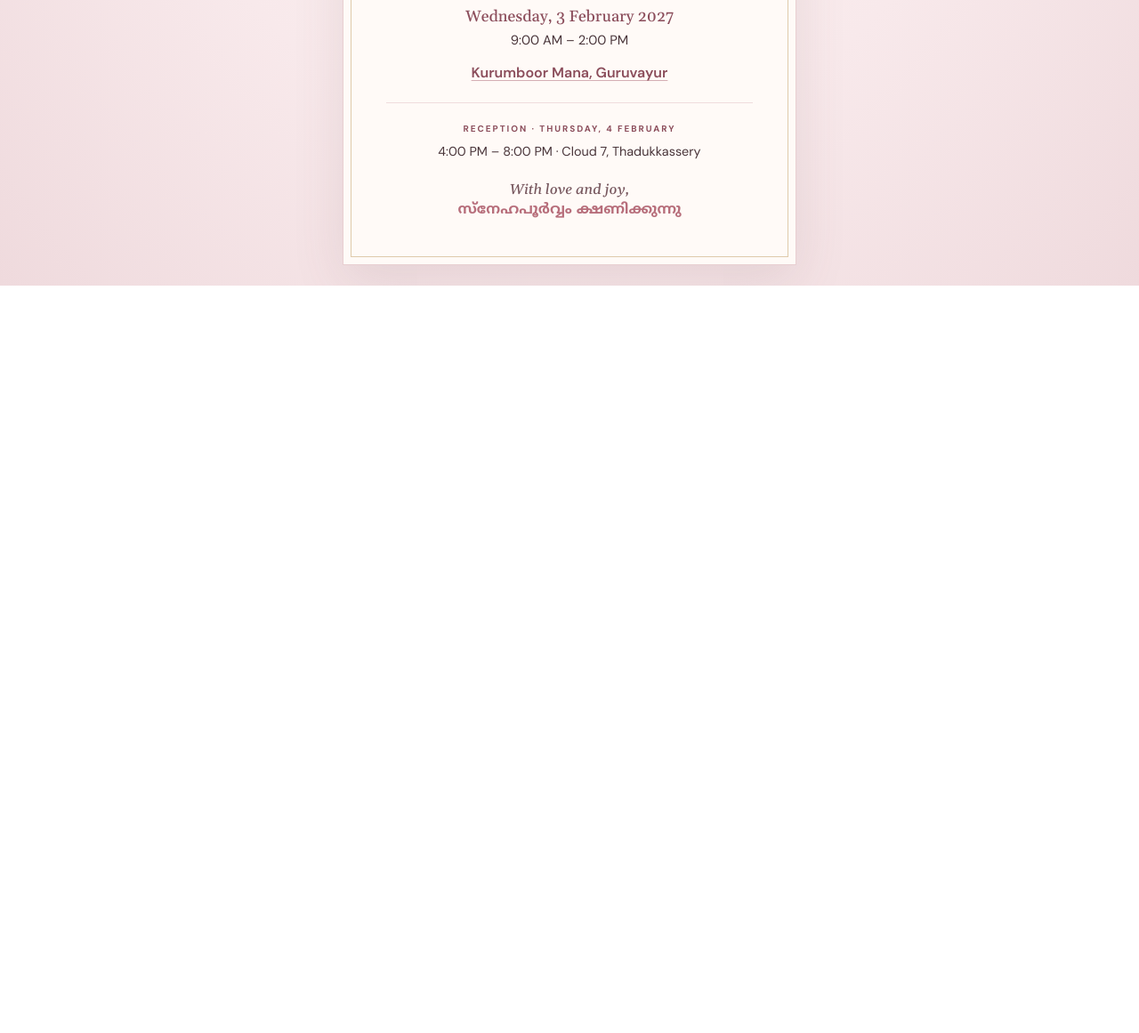
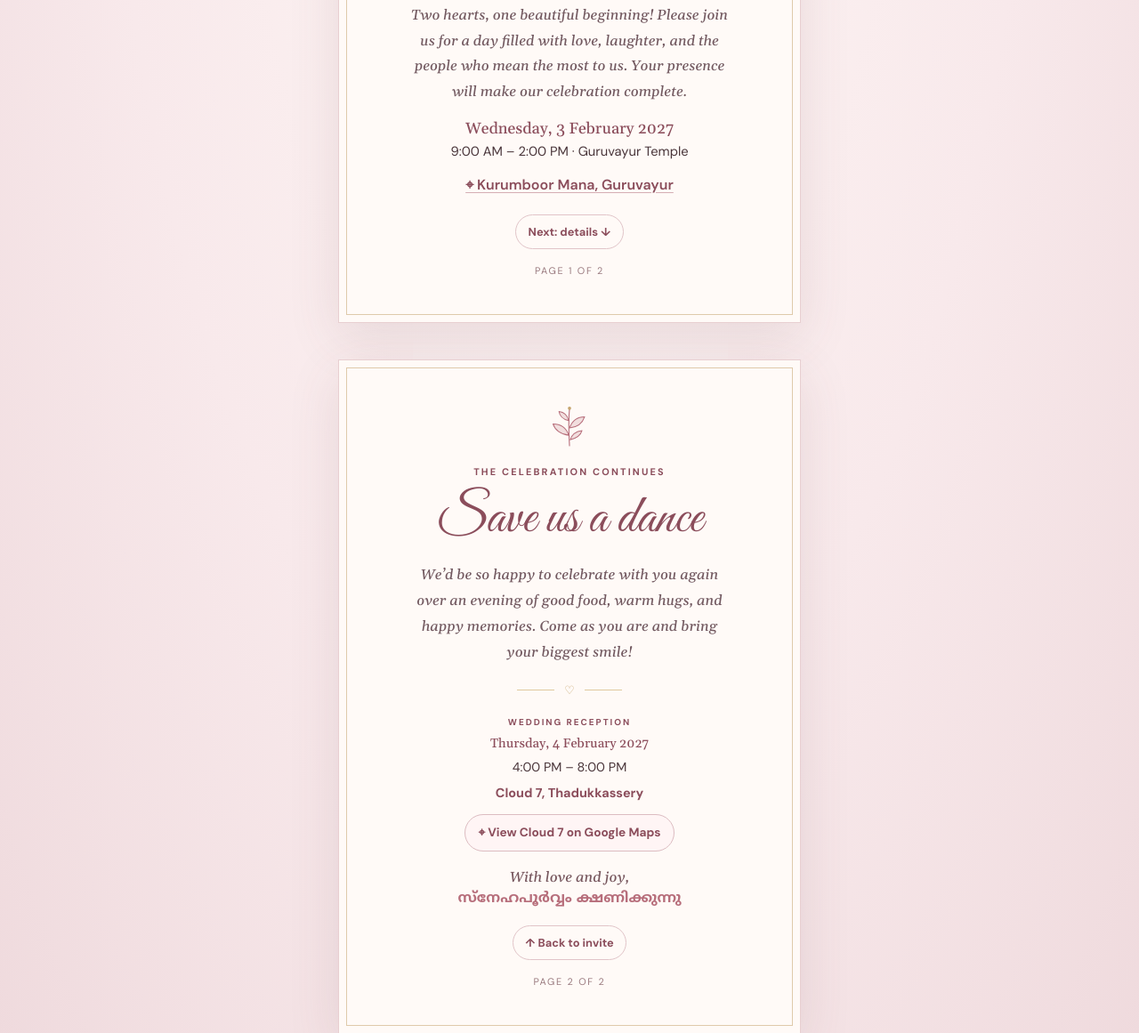
Before and after one commit to robb-stark73/Amarjith-Vishnupriya-Wedding-Invite, a plain HTML site: page index.html in a window 1280 px wide. Shown: the part 479-1640 px from the top of the page at 89% size. Before the commit the page ends 800 px from the top, so only its background shows below. Drawn offline with nearby package versions, Linux system fonts and the light colour scheme.

Commit message:
Add two-page invite and clickable reception map

```diff
--- a/index.html
+++ b/index.html
@@ -4,17 +4,19 @@
   <meta charset="UTF-8">
   <meta name="viewport" content="width=device-width, initial-scale=1, viewport-fit=cover">
   <meta name="theme-color" content="#f8e9eb">
-  <meta name="description" content="A little wedding invitation for Amarjith PN and Vishnupriya Kumar. Join us in Guruvayur on February 3, 2027.">
+  <meta name="description" content="A sweet wedding invitation for Amarjith PN and Vishnupriya Kumar. Celebrate with us in Guruvayur on February 3 and 4, 2027.">
   <title>Amarjith &amp; Vishnupriya | Wedding Invitation</title>
   <link rel="preconnect" href="https://fonts.googleapis.com">
   <link rel="preconnect" href="https://fonts.gstatic.com" crossorigin>
   <link href="https://fonts.googleapis.com/css2?family=DM+Sans:wght@400;500;600;700&family=Gelasio:ital,wght@0,400;0,500;0,600;1,500&family=Great+Vibes&family=Noto+Sans+Malayalam:wght@400;500;600;700&display=swap" rel="stylesheet">
   <style>
-    :root{--pink:#b76e7b;--rose:#8b4d5b;--blush:#f8e9eb;--paper:#fffaf7;--gold:#c5a46d;--ink:#49353a}
+    :root{--pink:#b76e7b;--rose:#8b4d5b;--blush:#f8e9eb;--paper:#fffaf7;--gold:#c5a46d;--ink:#49353a;--line:#e8cfd1}
     *{box-sizing:border-box}
-    body{min-height:100svh;margin:0;padding:1.25rem;display:grid;place-items:center;background:radial-gradient(ellipse at top,#fff8f6 0%,#f8e9eb 58%,#efdadd 100%);color:var(--ink);font:400 16px/1.65 'DM Sans',sans-serif}
-    .invite{position:relative;width:min(100%,510px);padding:clamp(2rem,7vw,3.2rem) clamp(1.35rem,7vw,3rem);text-align:center;background:var(--paper);border:1px solid #e8cfd1;box-shadow:0 18px 55px rgba(111,65,75,.12)}
-    .invite:before{content:"";position:absolute;inset:8px;border:1px solid rgba(197,164,109,.55);pointer-events:none}
+    html{scroll-behavior:smooth;scroll-snap-type:y proximity}
+    body{margin:0;background:radial-gradient(ellipse at top,#fff8f6 0%,#f8e9eb 58%,#efdadd 100%);color:var(--ink);font:400 16px/1.65 'DM Sans',sans-serif}
+    .page{min-height:100svh;display:grid;place-items:center;padding:1.25rem;scroll-snap-align:start}
+    .card{position:relative;width:min(100%,520px);padding:clamp(2rem,7vw,3rem) clamp(1.35rem,7vw,3rem);text-align:center;background:var(--paper);border:1px solid var(--line);box-shadow:0 18px 55px rgba(111,65,75,.12)}
+    .card:before{content:"";position:absolute;inset:8px;border:1px solid rgba(197,164,109,.55);pointer-events:none}
     .sprig{display:block;width:74px;height:53px;margin:0 auto 1rem;color:var(--pink)}
     .eyebrow{margin:0;color:var(--rose);font-size:.68rem;font-weight:700;letter-spacing:.2em;text-transform:uppercase}
     h1{margin:.65rem 0 .25rem;color:var(--rose);font:400 clamp(2.8rem,10vw,4.2rem)/1.08 'Great Vibes',cursive}
@@ -24,18 +26,27 @@
     .rule:before,.rule:after{content:"";width:42px;height:1px;background:#dfc99e}
     .date{margin:0;color:var(--rose);font:500 1.1rem 'Gelasio',serif}
     .time{margin:.15rem 0 0;font-size:.92rem}
-    .venue{display:inline-block;margin:.75rem 0 0;color:var(--rose);font-weight:600;text-decoration-color:#d5aeb4;text-underline-offset:3px}
-    .reception{margin:1.2rem 0 0;padding-top:1rem;border-top:1px solid #efdcdd}
+    .invite-copy{max-width:360px;margin:1rem auto 0;color:#725960;font:italic 1rem/1.8 'Gelasio',serif}
+    .venue-link{display:inline-flex;align-items:center;gap:.4rem;margin:.75rem 0 0;color:var(--rose);font-weight:600;text-decoration-color:#d5aeb4;text-underline-offset:3px}
+    .reception{max-width:380px;margin:1.2rem auto 0;padding-top:1rem;border-top:1px solid #efdcdd}
     .reception .eyebrow{font-size:.62rem}
     .reception p{margin:.35rem 0 0;font-size:.9rem}
-    .signoff{margin:1.25rem 0 0;color:#76565d;font:italic 1rem 'Gelasio',serif}
+    .map-link{display:inline-flex;align-items:center;gap:.4rem;margin-top:.7rem;padding:.55rem .9rem;border:1px solid #dcbcc1;border-radius:999px;color:var(--rose);font-size:.85rem;font-weight:700;text-decoration:none;background:#fff5f5;transition:background .2s,transform .2s}
+    .map-link:hover{background:#f8e9eb;transform:translateY(-1px)}
+    .signoff{margin:1.2rem 0 0;color:#76565d;font:italic 1rem 'Gelasio',serif}
     .malayalam{margin:.2rem 0 0;color:var(--pink);font:600 1rem 'Noto Sans Malayalam',sans-serif}
-    @media(max-width:380px){body{padding:.7rem}.invite{padding:1.8rem 1.1rem}.reception{margin-top:1rem}}
-    @media(prefers-reduced-motion:reduce){*{scroll-behavior:auto}}
+    .page-nav{display:flex;justify-content:center;gap:.7rem;margin-top:1.25rem}
+    .page-nav a{min-width:100px;padding:.5rem .85rem;border:1px solid #e1c4c8;border-radius:999px;color:var(--rose);font-size:.8rem;font-weight:700;text-decoration:none;background:var(--paper)}
+    .page-nav a:hover{background:var(--blush)}
+    .page-number{margin:1rem 0 0;color:#9a7a7f;font-size:.68rem;letter-spacing:.16em;text-transform:uppercase}
+    @media(max-width:380px){.page{padding:.7rem}.card{padding:1.8rem 1.1rem}.reception{margin-top:1rem}}
+    @media(prefers-reduced-motion:reduce){html{scroll-behavior:auto;scroll-snap-type:none}.map-link{transition:none}}
+    @media print{html{scroll-snap-type:none}.page{min-height:100vh;page-break-after:always;padding:0}.page:last-child{page-break-after:auto}.card{box-shadow:none}}
   </style>
 </head>
 <body>
-  <main class="invite" aria-label="Wedding invitation">
+  <section class="page" id="invitation" aria-label="Page 1: Wedding invitation">
+    <main class="card">
       <svg class="sprig" viewBox="0 0 100 70" fill="none" xmlns="http://www.w3.org/2000/svg" aria-hidden="true">
         <path d="M50 64C49 46 48 27 50 8" stroke="currentColor" stroke-width="1.5" stroke-linecap="round"/>
         <path d="M49 48C37 47 28 40 25 31C36 31 45 37 49 48ZM50 37C62 36 70 29 73 20C62 20 54 26 50 37ZM49 26C40 24 35 18 34 12C42 13 47 18 49 26ZM51 55C60 53 67 48 69 41C60 42 54 46 51 55Z" fill="currentColor" fill-opacity=".2" stroke="currentColor" stroke-width="1.4" stroke-linejoin="round"/>
@@ -46,15 +57,38 @@
       <p class="eyebrow">and would love you to celebrate with us</p>
       <h2 class="names">Amarjith PN <span class="amp">&amp;</span><br>Vishnupriya Kumar</h2>
       <div class="rule" aria-hidden="true">♡</div>
-    <p class="date">Wednesday, 3 February 2027</p>
-    <p class="time">9:00 AM – 2:00 PM</p>
-    <a class="venue" href="https://www.google.com/maps/search/?api=1&amp;query=Kurumboor+Mana%2C+Guruvayur" target="_blank" rel="noopener noreferrer">Kurumboor Mana, Guruvayur</a>
-    <div class="reception">
-      <p class="eyebrow">Reception · Thursday, 4 February</p>
-      <p>4:00 PM – 8:00 PM · Cloud 7, Thadukkassery</p>
+      <p class="invite-copy">Two hearts, one beautiful beginning! Please join us for a day filled with love, laughter, and the people who mean the most to us. Your presence will make our celebration complete.</p>
+      <p class="date" style="margin-top:1rem">Wednesday, 3 February 2027</p>
+      <p class="time">9:00 AM – 2:00 PM · Guruvayur Temple</p>
+      <a class="venue-link" href="https://www.google.com/maps/search/?api=1&amp;query=Kurumboor+Mana%2C+Guruvayur" target="_blank" rel="noopener noreferrer" aria-label="Open Kurumboor Mana, Guruvayur in Google Maps">⌖ Kurumboor Mana, Guruvayur</a>
+      <nav class="page-nav" aria-label="Invitation pages"><a href="#celebration-details">Next: details ↓</a></nav>
+      <p class="page-number">Page 1 of 2</p>
+    </main>
+  </section>
+
+  <section class="page" id="celebration-details" aria-label="Page 2: Reception and map">
+    <main class="card">
+      <svg class="sprig" viewBox="0 0 100 70" fill="none" xmlns="http://www.w3.org/2000/svg" aria-hidden="true">
+        <path d="M50 64C49 46 48 27 50 8" stroke="currentColor" stroke-width="1.5" stroke-linecap="round"/>
+        <path d="M49 48C37 47 28 40 25 31C36 31 45 37 49 48ZM50 37C62 36 70 29 73 20C62 20 54 26 50 37ZM49 26C40 24 35 18 34 12C42 13 47 18 49 26ZM51 55C60 53 67 48 69 41C60 42 54 46 51 55Z" fill="currentColor" fill-opacity=".2" stroke="currentColor" stroke-width="1.4" stroke-linejoin="round"/>
+        <circle cx="50" cy="7" r="2.5" fill="#c5a46d"/>
+      </svg>
+      <p class="eyebrow">The celebration continues</p>
+      <h1 style="font-size:clamp(2.5rem,9vw,3.8rem)">Save us a dance</h1>
+      <p class="invite-copy">We’d be so happy to celebrate with you again over an evening of good food, warm hugs, and happy memories. Come as you are and bring your biggest smile!</p>
+      <div class="rule" aria-hidden="true">♡</div>
+      <div class="reception" style="border-top:0;padding-top:0;margin-top:.5rem">
+        <p class="eyebrow">Wedding reception</p>
+        <p class="date" style="margin-top:.45rem">Thursday, 4 February 2027</p>
+        <p>4:00 PM – 8:00 PM</p>
+        <p style="font-weight:700;color:var(--rose)">Cloud 7, Thadukkassery</p>
+        <a class="map-link" href="https://www.google.com/maps/search/?api=1&amp;query=Cloud+7%2C+Thadukkassery%2C+Kerala" target="_blank" rel="noopener noreferrer" aria-label="Open Cloud 7, Thadukkassery in Google Maps">⌖ View Cloud 7 on Google Maps</a>
       </div>
       <p class="signoff">With love and joy,</p>
       <p class="malayalam" lang="ml">സ്നേഹപൂർവ്വം ക്ഷണിക്കുന്നു</p>
+      <nav class="page-nav" aria-label="Invitation pages"><a href="#invitation">↑ Back to invite</a></nav>
+      <p class="page-number">Page 2 of 2</p>
     </main>
+  </section>
 </body>
 </html>
```
Lines whose indentation alone changed are shown as unchanged.
